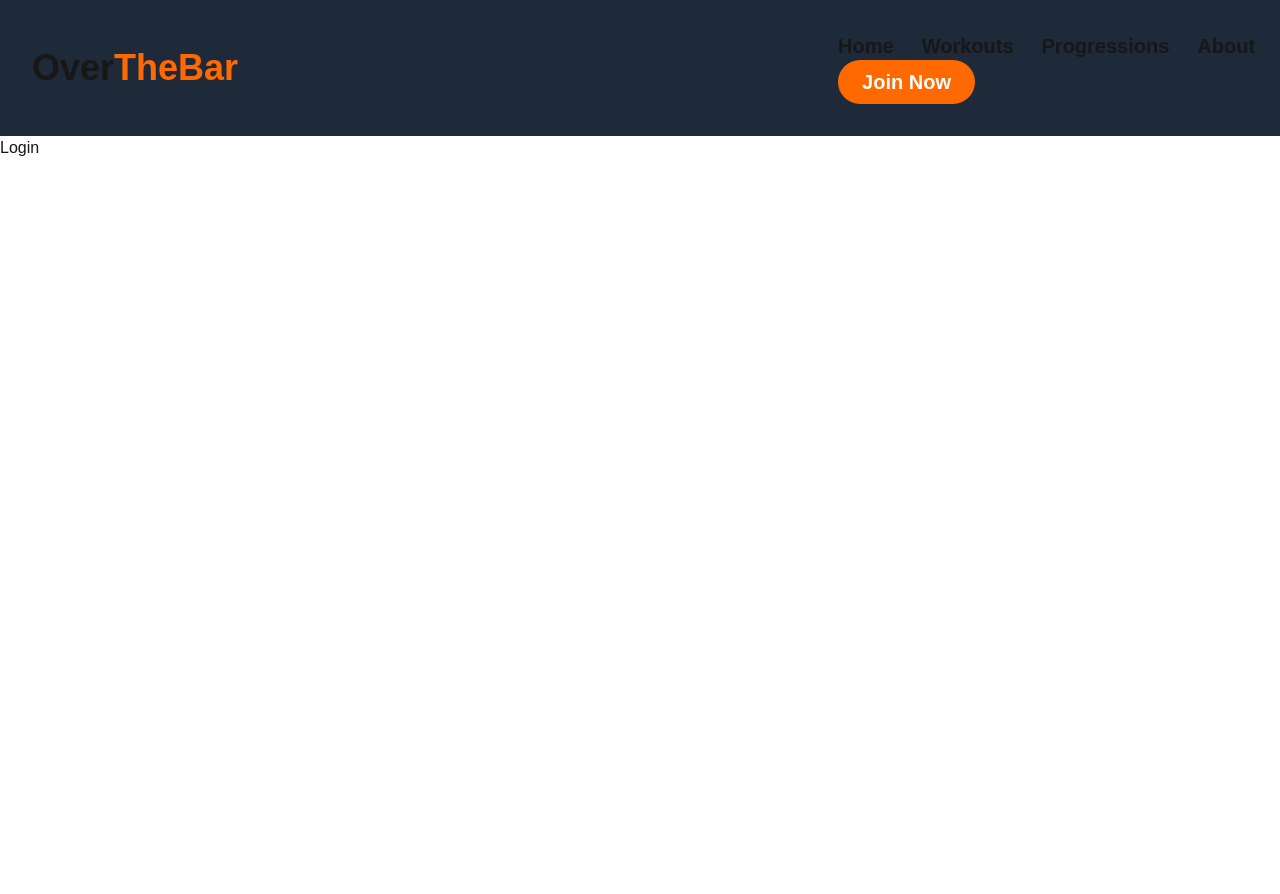
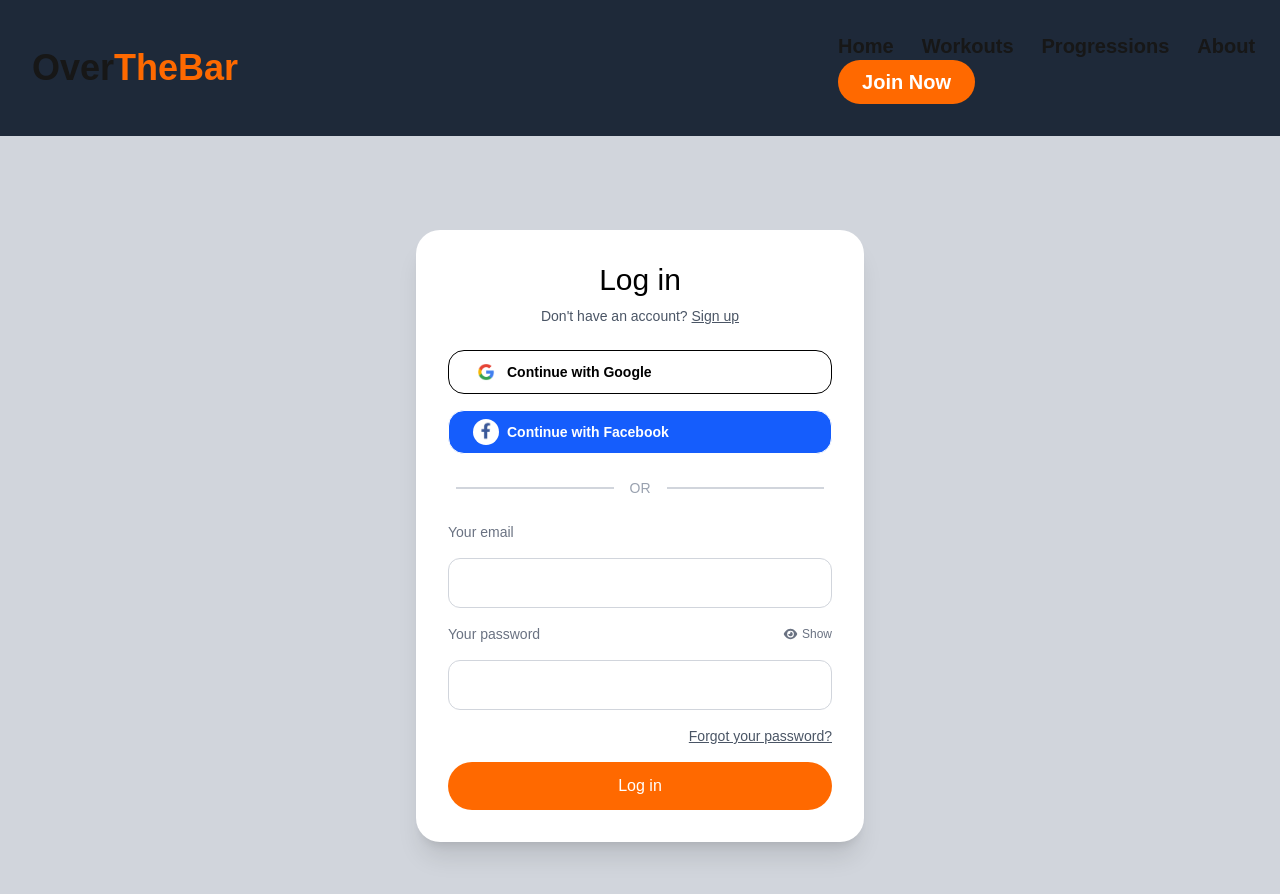
Before and after one commit to nnorsek/OverTheBar, a Next.js app: page /login in a window 1280 px wide. Shown: the top 894 px of the page. Before the commit the page ends 800 px from the top, so only its background shows below. Built offline with nearby package versions, Linux system fonts and the light colour scheme.

Commit message:
togglePassword

```diff
--- a/package.json
+++ b/package.json
@@ -9,6 +9,8 @@
     "lint": "next lint"
   },
   "dependencies": {
+    "@fortawesome/free-solid-svg-icons": "^6.7.2",
+    "@fortawesome/react-fontawesome": "^0.2.2",
     "next": "^15.3.2",
     "next-auth": "^4.24.11",
     "react": "^19.1.0",
--- a/src/app/components/ButtonSignUpOptions.tsx
+++ b/src/app/components/ButtonSignUpOptions.tsx
@@ -24,7 +24,7 @@ const ButtonSignUpOptions: React.FC<ButtonSignUpOptionsProps> = ({
   return (
     <button
       onClick={() => signIn(signInType)}
-      className={`flex font-bold gap-2 px-6 py-2 text-sm ${backgroundColor} ${textColor} border rounded-lg ${hoverBackgroundColor} hover:cursor-pointer`}
+      className={`flex font-bold gap-2 px-6 py-2 text-sm ${backgroundColor} ${textColor} border rounded-2xl ${hoverBackgroundColor} hover:cursor-pointer`}
     >
       <Image
         src={logoSrc}
--- a/src/app/login/page.tsx
+++ b/src/app/login/page.tsx
@@ -1,9 +1,93 @@
-import React from "react";
+"use client";
+import React, { useState } from "react";
+import ButtonSignUpOptions from "../components/ButtonSignUpOptions";
+import { FontAwesomeIcon } from "@fortawesome/react-fontawesome";
+import { faEyeSlash, faEye } from "@fortawesome/free-solid-svg-icons";
 
 const Login = () => {
+  const [viewPassword, setViewPassword] = useState(false);
+
+  const togglePassword = () => {
+    setViewPassword((prev) => !prev);
+  };
+  console.log(viewPassword);
   return (
-    <div className="flex">
-      <h1>Login</h1>
+    <div className="flex justify-center items-center bg-gray-300 min-h-screen px-4">
+      <div className="bg-white w-full max-w-md shadow-xl rounded-3xl p-6 sm:p-8">
+        <h1 className="text-center text-3xl text-black">Log in</h1>
+        <p className="text-gray-600 text-sm text-center pt-2">
+          Don't have an account?{" "}
+          <a className="underline" href="/signup">
+            Sign up
+          </a>
+        </p>
+
+        {/* Social login buttons */}
+        <div className="flex flex-col gap-4 pt-6">
+          <ButtonSignUpOptions
+            text="Continue with Google"
+            textColor="text-black"
+            logoSrc="/images/google-logo.webp"
+            backgroundColor="bg-white"
+            hoverBackgroundColor="hover:bg-gray-200"
+            signInType="google"
+          />
+          <ButtonSignUpOptions
+            text="Continue with Facebook"
+            textColor="text-white"
+            logoSrc="/images/facebook-logo.png"
+            backgroundColor="bg-blue-600"
+            hoverBackgroundColor="hover:bg-blue-800"
+            signInType="google"
+          />
+        </div>
+
+        <div className="w-full flex justify-center my-6">
+          <div className="flex items-center w-full gap-4 px-2">
+            <hr className="flex-grow border-t-2 border-gray-300" />
+            <span className="text-gray-400 text-sm">OR</span>
+            <hr className="flex-grow border-t-2 border-gray-300" />
+          </div>
+        </div>
+
+        <form className="flex flex-col gap-4 text-black">
+          <label className="text-sm text-gray-500">Your email</label>
+          <input
+            type="email"
+            className="border border-gray-300 rounded-xl px-4 py-3 focus:outline-none focus:ring-2 focus:ring-orange-500"
+          />
+          <div className="flex justify-between items-center">
+            <label className="text-sm text-gray-500">Your password</label>
+            <p
+              className="text-gray-500 text-xs flex items-center hover:cursor-pointer"
+              onClick={togglePassword}
+            >
+              <FontAwesomeIcon
+                icon={viewPassword ? faEyeSlash : faEye}
+                className="mr-1"
+                width={15}
+                height={15}
+              />
+              {viewPassword ? "Hide" : "Show"}
+            </p>
+          </div>
+          <input
+            type={viewPassword ? "text" : "password"}
+            className="border border-gray-300 rounded-xl px-4 py-3 focus:outline-none focus:ring-2 focus:ring-orange-500"
+          />
+
+          <a
+            className="underline text-sm text-gray-600 text-right"
+            href="/forgotpassword"
+          >
+            Forgot your password?
+          </a>
+
+          <button className="py-3 px-5 text-white bg-orange-500 rounded-full hover:bg-orange-600 transition w-full">
+            Log in
+          </button>
+        </form>
+      </div>
     </div>
   );
 };
```
Also changed, not shown: 1 other file (tests, documents, lock files or other folders).
